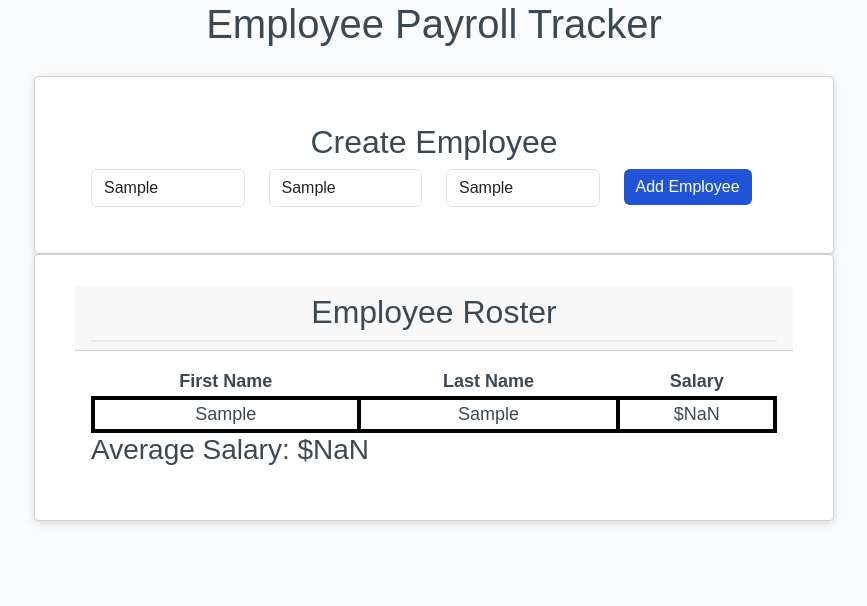
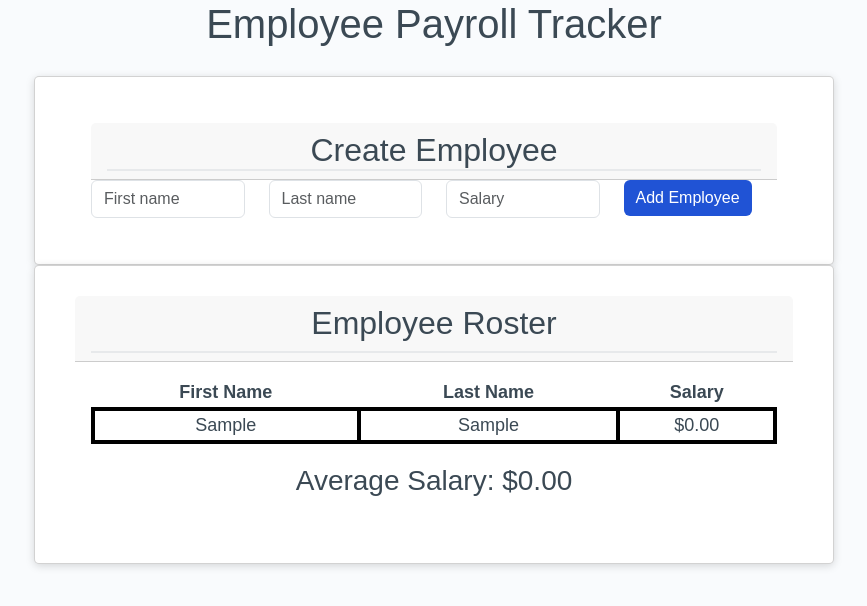
Before and after one commit to Ckratz17/Employee_Payroll_Tracker, a plain HTML site: page index.html in a window 1280 px wide. Both pictures are taken after typing "Sample", "Sample", "Sample" into the empty fields and a click on the button "Add Employee". Shown: the whole page, without its empty margins (206-1073 px from the left). Drawn offline with nearby package versions, Linux system fonts and the light colour scheme.

Commit message:
added functionality to clear inputs on send

```diff
--- a/assets/script.js
+++ b/assets/script.js
@@ -1,21 +1,27 @@
 const addEmployee = document.getElementById('add-employees-btn')
 let employeeArr = []
+const firstName = document.getElementById('firstName')
+const lastName = document.getElementById('lastName')
+const salary = document.getElementById('salary')
 
 function createEmployee() {
-    const firstName = document.getElementById('firstName').value
-    const lastName = document.getElementById('lastName').value
-    const salary = document.getElementById('salary').value
 
     const employee = {
-        firstName: firstName,
-        lastName: lastName,
-        salary: parseFloat(salary)
+        firstName: firstName.value,
+        lastName: lastName.value,
+        salary: parseFloat(salary.value)
+    }
+
+    if (isNaN(employee.salary)) {
+        employee.salary = 0
     }
 
     employeeArr.push(employee)
     // console.log(employeeArr)
     localStorage.setItem('employees', JSON.stringify(employeeArr));
-
+    firstName.value = ''
+    lastName.value = ''
+    salary.value = ''
     createTable(employeeArr)
     displayAvgSalary()
 }
@@ -64,11 +70,10 @@ function createTable() {
             newTableRow.append(lastNameCell);
 
             const salaryCell = document.createElement("td");
-            salaryCell.textContent = employee.salary.toLocaleString("en-US", {
-                // Format the salary as currency
-                style: "currency",
-                currency: "USD"
-            });
+            salaryCell.textContent = employee.salary.toLocaleString("en-US",{
+                style:"currency",
+                currency:"USD"
+              });
 
             newTableRow.append(salaryCell);
 
--- a/assets/style.css
+++ b/assets/style.css
@@ -115,6 +115,12 @@ button[disabled] {
   float: right;
 }
 
+#avg-salary {
+    text-align: center;
+    margin: 10px;
+    padding: 10px;
+}
+
 
 @media (max-width: 690px) {
   .btn {
--- a/index.html
+++ b/index.html
@@ -16,7 +16,7 @@
 
     <div class="card">
         <div class="card-body">
-            <h2 class="card-title">Create Employee</h2>
+            <h2 class="card-header">Create Employee</h2>
             <div class="row">
                 <div class="col">
                   <input type="text" class="form-control" id="firstName" placeholder="First name" aria-label="First name">
```
